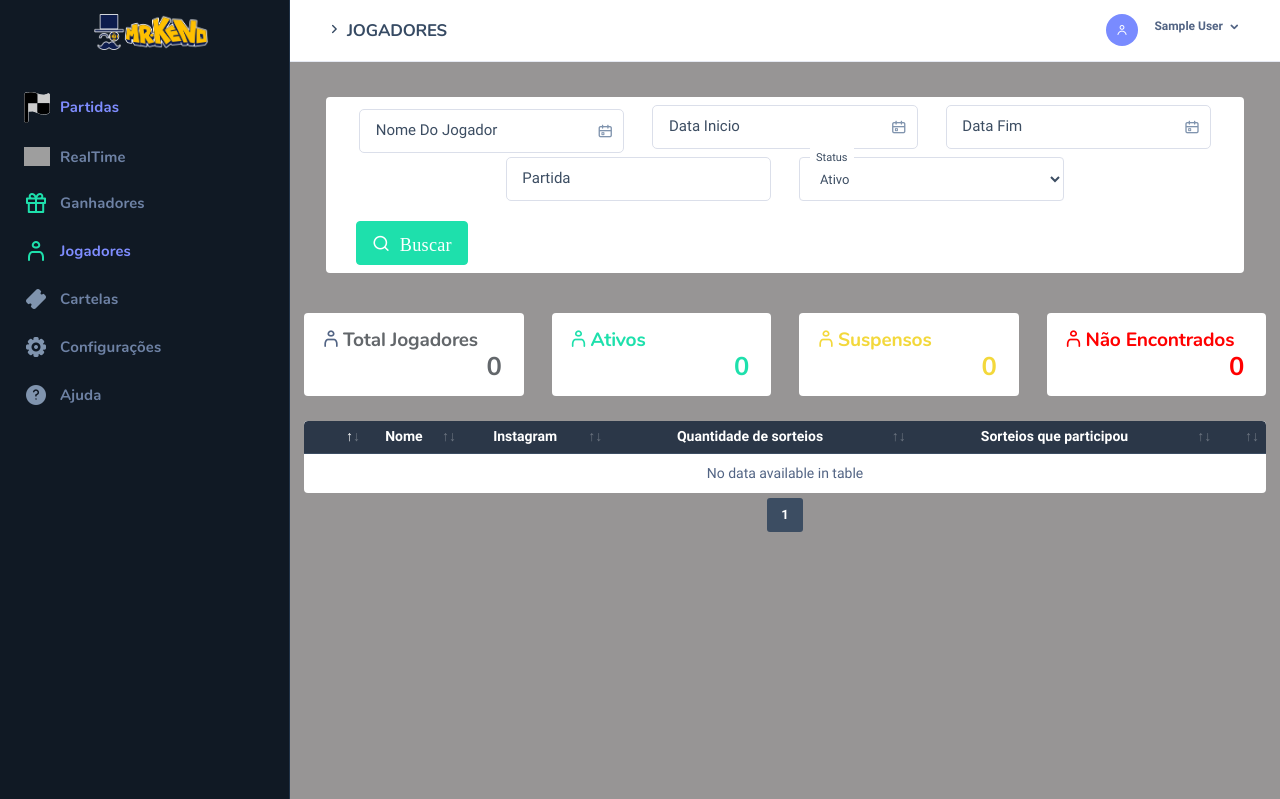
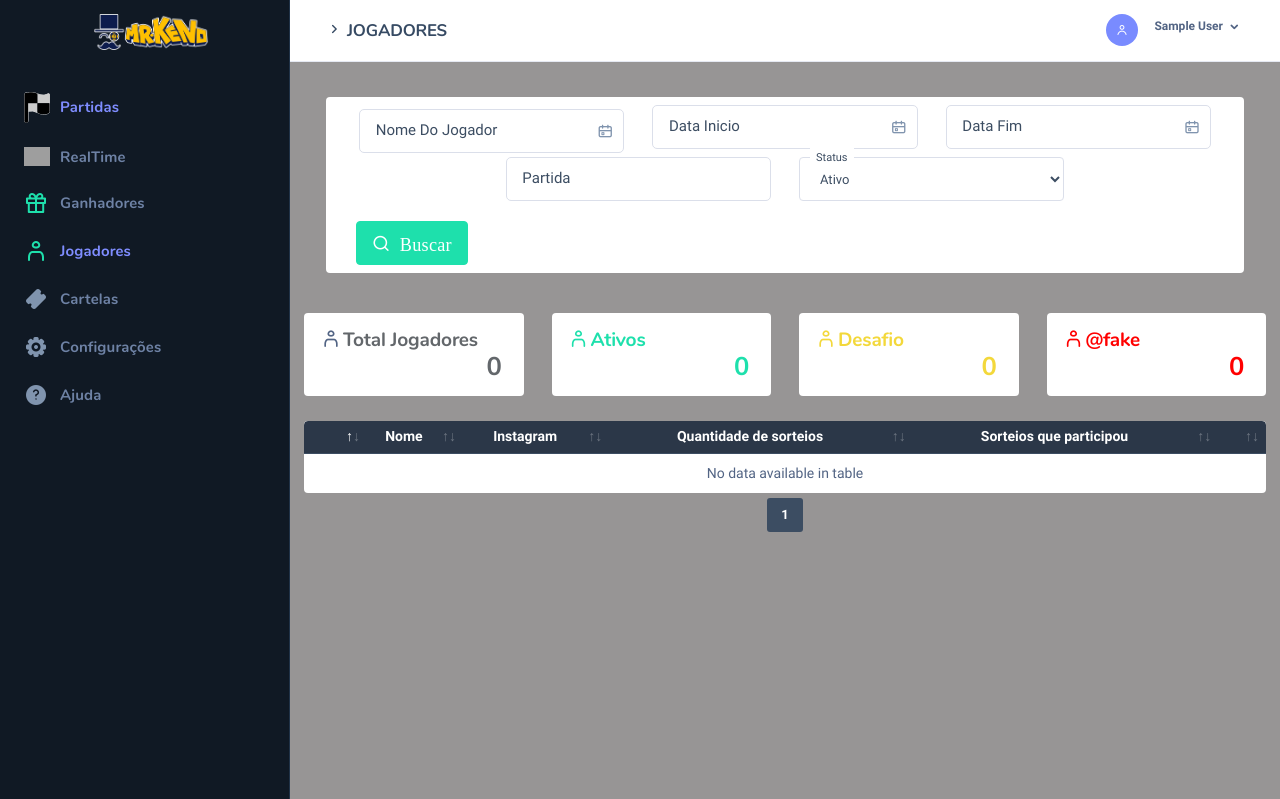
Before and after one commit to starktec/keno_promo, a Django app: page /jogadores/ in a window 1280 px wide. Shown: the top 799 px of the page. Run offline with Django 3.2, Linux system fonts and the light colour scheme; the visitor is signed in with stand-in values (Sample User, id 1); data that the repository does not hold is empty; parts of the project's set-up code (start-up, migrations or seed data) failed here and were passed over; some libraries are stand-ins or nearby versions; some web fonts are replaced; grey boxes are pictures that could not be loaded.

Commit message:
update ganhadores

```diff
--- a/jogo/templates/jogadores.html
+++ b/jogo/templates/jogadores.html
@@ -107,7 +107,7 @@ JOGADORES
             <div class="card cards-status text-amarelo">
                 <div class="row text-center">
                     <em class="icon ni ni-user icon-card color-card-on-line"></em>
-                    <h6 class="title-card color-card-pos text-amarelo">Suspensos</h6>
+                    <h6 class="title-card color-card-pos text-amarelo">Desafio</h6>
                 </div>
                 <div class="row">
                     <h6 class="col-12 text-right subtitle-card color-card-pos text-amarelo">{{ total_suspensos }}</h6>
@@ -118,7 +118,7 @@ JOGADORES
             <div class="card cards-status">
                 <div class="row text-center text-vermelho">
                     <em class="icon ni ni-user icon-card color-card-on-line"></em>
-                    <h6 class="title-card color-card-pos text-vermelho">Não Encontrados</h6>
+                    <h6 class="title-card color-card-pos text-vermelho">@fake</h6>
                 </div>
                 <div class="row">
                     <h6 class="col-12 text-right subtitle-card color-card-pos text-vermelho">{{ total_fake }}</h6>
```
